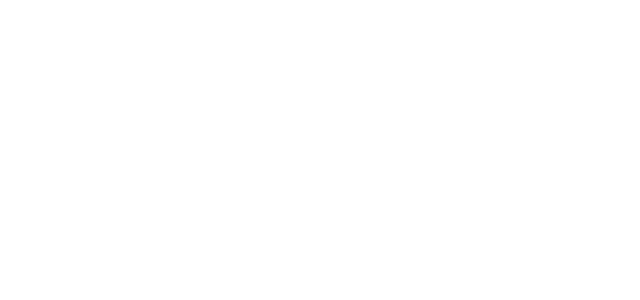
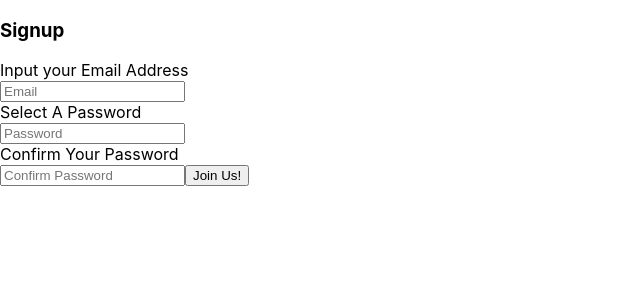
Before and after one commit to tom-blk/reciprocal-services-webapp, a React (Create React App) app: page /sign-up in a window 1280 px wide. Before the commit this address had no page. Shown: the top 300 px of the page, without its empty margins (0-640 px from the left). Built offline with nearby package versions, Linux system fonts and the light colour scheme.

Commit message:
implemented firebase signup and login

```diff
--- a/src/App.js
+++ b/src/App.js
@@ -7,6 +7,7 @@
 import Services from './routes/services/services.component';
 import Providers from './routes/providers/providers.component';
 import Transactions from './routes/transactions/transactions.component';
+import SignUp from './routes/sign-up/sign-up.component';
 
 const App = () => {
   return (
@@ -17,8 +18,9 @@
         <Route path='/providers' element={<Providers/>}/>
         <Route path='/transactions' element={<Transactions/>}/>
         <Route path='/userProfile' element={<UserProfile/>}/>
-        <Route path='/login' element={<LogIn/>}/>
       </Route>
+      <Route path='/login' element={<LogIn/>}/>
+      <Route path='/sign-up' element={<SignUp/>}/>
     </Routes>
   );
 }
--- a/src/routes/login/login.component.jsx
+++ b/src/routes/login/login.component.jsx
@@ -1,6 +1,6 @@
 import { useEffect, useState } from "react";
 import { signInWithEmailAndPassword } from "firebase/auth";
-import auth from "../../utils/firebase";
+import { auth } from "../../utils/firebase/firebase.utils";
 import { Link } from "react-router-dom";
 
 const LogIn = () => {
@@ -13,19 +13,14 @@
 
     const [user, setUser] = useState(undefined);
 
-    useEffect(() => {
-        console.log(errorCode, errorMessage)
-    }, [errorMessage])
-
     const signIn = () => {
-        console.log(email, password)
         signInWithEmailAndPassword(auth, email, password)
             .then((userCredential) => {
+                setErrorCode('');
+                setErrorMessage('');
                 setUser(userCredential.user);
-                console.log('logged in')
             })
             .catch((error) => {
-                console.log('error')
                 setErrorCode(error.code);
                 setErrorMessage(error.message);
             });
@@ -44,9 +39,16 @@
                 placeholder="password"
                 onChange={e => setPassword(e.target.value)}
             />
+            {
+                errorCode & errorMessage != ""
+                ?
+                <div style={{color: "red"}}></div>
+                :
+                <></>
+            }
             <button onClick={e => signIn()}>Login</button>
-            <button>Sign Up</button>
-            <Link to='/signup'>I forgot my password...</Link>
+            <Link to='/sign-up'><button>Sign Up</button></Link>
+            <Link to='/sign-up'>I forgot my password...</Link>
         </div>
     )
 }
--- /dev/null
+++ b/src/routes/sign-up/sign-up.component.jsx
@@ -0,0 +1,76 @@
+import { Fragment, useState } from "react"
+
+import { createUserWithEmailAndPassword } from "firebase/auth";
+import { auth } from "../../utils/firebase/firebase.utils";
+import { useNavigate } from "react-router";
+
+const SignUp = () => {
+
+    const [email, setEmail] = useState("");
+    const [password, setPassword] = useState("");
+    const [confirmedPassword, setConfirmedPassword] = useState("");
+
+    const [errorCode, setErrorCode] = useState("");
+    const [errorMessage, setErrorMessage] = useState("");
+
+    const [displaySuccess, setDisplaySuccess] = useState(false);
+
+    const [user, setUser] = useState(undefined);
+
+    const navigate = useNavigate()
+
+    const signUp = () => {
+        console.log("signup fired")
+        if(email != "" & password === confirmedPassword){
+            createUserWithEmailAndPassword(auth, email, password)
+                .then((userCredentials) => {
+                    setErrorCode("");
+                    setErrorMessage("");
+                    setUser(userCredentials.user)
+                })
+                .then(() => {
+                    setDisplaySuccess(true)
+                    setTimeout(() => {
+                        navigate('/')
+                    }, 3000)
+                })
+                .catch(error => {
+                    console.log(error)
+                    setErrorCode(error.code);
+                    setErrorMessage(error.message);
+                })
+        } else {
+            setErrorCode("Content Missing:")
+            setErrorMessage("Please check your input data.")
+        }
+    }
+
+    return(
+        <div>
+            <h3>Signup</h3>
+            <div>Input your Email Address</div>
+            <input type="email" placeholder="Email" onChange={e => setEmail(e.target.value)}/>
+            <div>Select A Password</div>
+            <input type="password" placeholder="Password" onChange={e => setPassword(e.target.value)}/>
+            <div>Confirm Your Password</div>
+            <input type="password" placeholder="Confirm Password" onChange={e => setConfirmedPassword(e.target.value)}/>
+            <button onClick={e => signUp()}>Join Us!</button>
+            {
+                errorCode || errorMessage != ""
+                ?
+                <div style={{color: "red"}}>{errorCode + " " + errorMessage}</div>
+                :
+                <Fragment/>
+            }
+            {
+                displaySuccess
+                ?
+                <div style={{color: "green"}}>Account Successfully Created, You Will Be Redirected To Home</div>
+                :
+                <Fragment/>
+            }
+        </div>
+    )
+}
+
+export default SignUp
--- /dev/null
+++ b/src/utils/firebase/firebase.utils.js
@@ -0,0 +1,16 @@
+import { initializeApp } from "firebase/app";
+import { getAuth } from "firebase/auth";
+
+const firebaseConfig = {
+  apiKey: "AIzaSyChVUlH21hiQgDWP8uQFJAEXOKEyd2ma_Q",
+  authDomain: "reciprocal-services.firebaseapp.com",
+  projectId: "reciprocal-services",
+  storageBucket: "reciprocal-services.appspot.com",
+  messagingSenderId: "417273594192",
+  appId: "1:417273594192:web:51a4b988996de02d7dec55"
+};
+
+// Initialize Firebase
+const app = initializeApp(firebaseConfig);
+
+export const auth = getAuth()
```
Also changed, not shown: src/routes/sign-up/sign-up.styles.scss (added).
